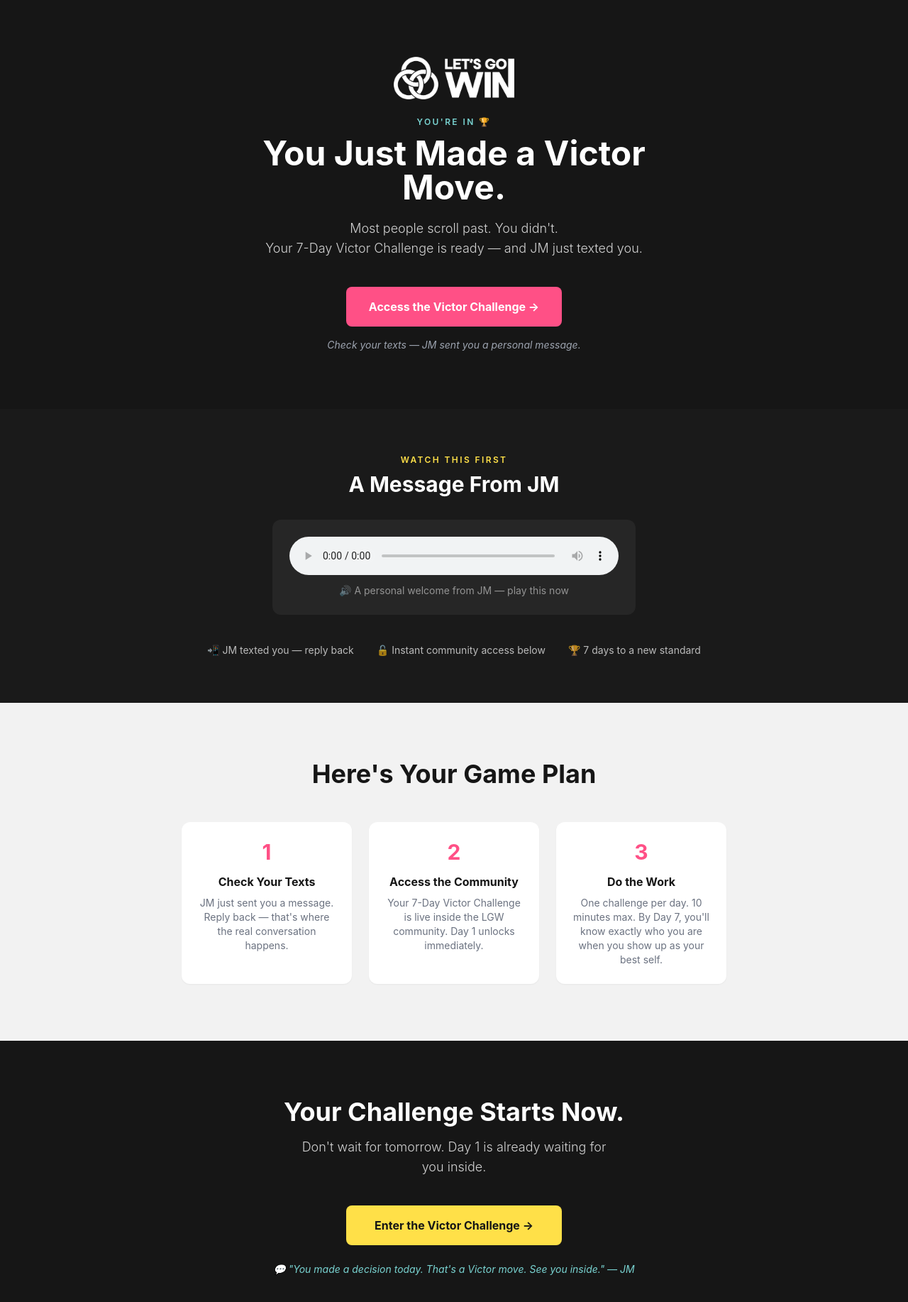
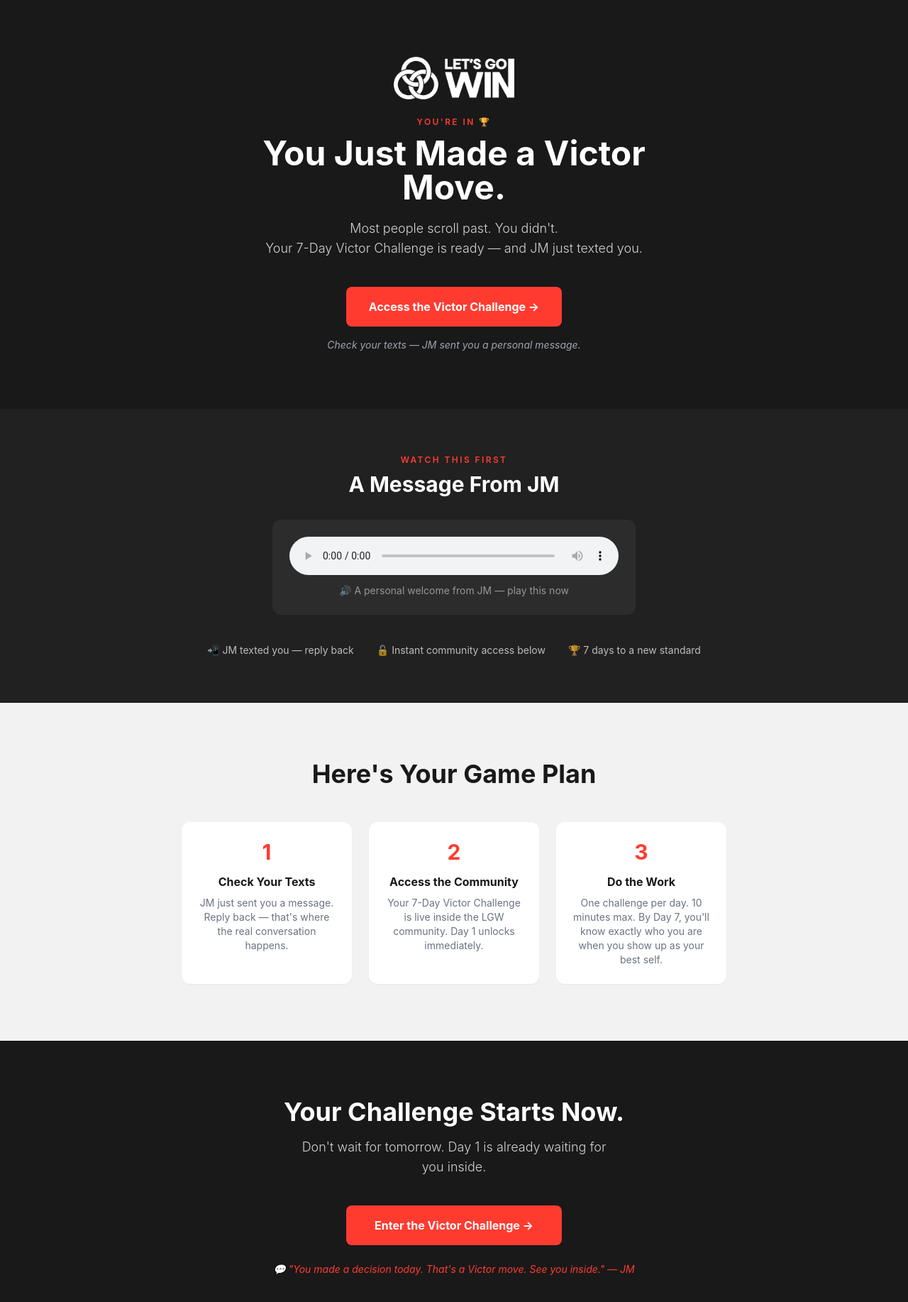
Before and after one commit to letsgowincom/victor-challenge, a Next.js app: page /victor-challenge-ty in a window 1280 px wide. Shown: the top 1834 px of the page at 71% size. Built offline with nearby package versions, Linux system fonts and the light colour scheme; no server answers.

Commit message:
Brand color update: LGW Red #FF3B30, dark bg #191919/#212121, remove off-brand pink/teal/yellow

```diff
--- a/src/app/victor-challenge-ty/page.tsx
+++ b/src/app/victor-challenge-ty/page.tsx
@@ -13,7 +13,7 @@
   return (
     <main>
       {/* ── SECTION 1: HERO ── */}
-      <section className="bg-[#161616] px-4 py-20 text-center">
+      <section className="bg-[#191919] px-4 py-20 text-center">
         {/* LGW Logo */}
         {/* eslint-disable-next-line @next/next/no-img-element */}
         <img
@@ -22,7 +22,7 @@
           className="mx-auto mb-6 h-[60px] w-auto"
         />
 
-        <p className="mb-3 text-xs font-semibold uppercase tracking-[0.2em] text-[#79d3d1]">
+        <p className="mb-3 text-xs font-semibold uppercase tracking-[0.2em] text-[#FF3B30]">
           You&apos;re In 🏆
         </p>
 
@@ -38,7 +38,7 @@
 
         <a
           href={process.env.NEXT_PUBLIC_GHL_COMMUNITY_URL || "#"}
-          className="inline-block rounded-lg bg-[#ff5086] px-8 py-4 font-bold text-white transition-opacity hover:opacity-90"
+          className="inline-block rounded-lg bg-[#FF3B30] px-8 py-4 font-bold text-white transition-opacity hover:opacity-90"
         >
           Access the Victor Challenge →
         </a>
@@ -49,8 +49,8 @@
       </section>
 
       {/* ── SECTION 2: VSL / AUDIO MESSAGE ── */}
-      <section className="bg-[#1a1a1a] px-4 py-16 text-center">
-        <p className="mb-2 text-xs font-semibold uppercase tracking-[0.2em] text-[#ffe048]">
+      <section className="bg-[#212121] px-4 py-16 text-center">
+        <p className="mb-2 text-xs font-semibold uppercase tracking-[0.2em] text-[#FF3B30]">
           Watch This First
         </p>
         <h2 className="mb-8 text-2xl font-bold text-white md:text-3xl">
@@ -82,22 +82,22 @@
 
       {/* ── SECTION 3: WHAT HAPPENS NEXT ── */}
       <section className="bg-[#f2f2f2] px-4 py-20 text-center">
-        <h2 className="mb-12 text-3xl font-bold text-[#161616] md:text-4xl">
+        <h2 className="mb-12 text-3xl font-bold text-[#191919] md:text-4xl">
           Here&apos;s Your Game Plan
         </h2>
 
         <div className="mx-auto grid max-w-3xl grid-cols-1 gap-6 md:grid-cols-3">
           <div className="rounded-xl bg-white p-6 shadow-sm">
-            <p className="mb-3 text-3xl font-bold text-[#ff5086]">1</p>
-            <h3 className="mb-2 font-bold text-[#161616]">Check Your Texts</h3>
+            <p className="mb-3 text-3xl font-bold text-[#FF3B30]">1</p>
+            <h3 className="mb-2 font-bold text-[#191919]">Check Your Texts</h3>
             <p className="text-sm text-gray-500">
               JM just sent you a message. Reply back — that&apos;s where the real
               conversation happens.
             </p>
           </div>
           <div className="rounded-xl bg-white p-6 shadow-sm">
-            <p className="mb-3 text-3xl font-bold text-[#ff5086]">2</p>
-            <h3 className="mb-2 font-bold text-[#161616]">
+            <p className="mb-3 text-3xl font-bold text-[#FF3B30]">2</p>
+            <h3 className="mb-2 font-bold text-[#191919]">
               Access the Community
             </h3>
             <p className="text-sm text-gray-500">
@@ -106,8 +106,8 @@
             </p>
           </div>
           <div className="rounded-xl bg-white p-6 shadow-sm">
-            <p className="mb-3 text-3xl font-bold text-[#ff5086]">3</p>
-            <h3 className="mb-2 font-bold text-[#161616]">Do the Work</h3>
+            <p className="mb-3 text-3xl font-bold text-[#FF3B30]">3</p>
+            <h3 className="mb-2 font-bold text-[#191919]">Do the Work</h3>
             <p className="text-sm text-gray-500">
               One challenge per day. 10 minutes max. By Day 7, you&apos;ll know
               exactly who you are when you show up as your best self.
@@ -117,7 +117,7 @@
       </section>
 
       {/* ── SECTION 4: COMMUNITY CTA ── */}
-      <section className="bg-[#161616] px-4 py-20 text-center">
+      <section className="bg-[#191919] px-4 py-20 text-center">
         <h2 className="mb-4 text-3xl font-bold text-white md:text-4xl">
           Your Challenge Starts Now.
         </h2>
@@ -126,11 +126,11 @@
         </p>
         <a
           href={process.env.NEXT_PUBLIC_GHL_COMMUNITY_URL || "#"}
-          className="inline-block rounded-lg bg-[#ffe048] px-10 py-4 font-bold text-[#161616] transition-opacity hover:opacity-90"
+          className="inline-block rounded-lg bg-[#FF3B30] px-10 py-4 font-bold text-white transition-opacity hover:opacity-90"
         >
           Enter the Victor Challenge →
         </a>
-        <p className="mt-6 text-sm italic text-[#79d3d1]">
+        <p className="mt-6 text-sm italic text-[#FF3B30]">
           💬 &quot;You made a decision today. That&apos;s a Victor move. See you
           inside.&quot; — JM
         </p>
--- a/tailwind.config.ts
+++ b/tailwind.config.ts
@@ -9,18 +9,21 @@
   theme: {
     extend: {
       colors: {
-        pink: {
-          lgw: "#ff5086",
+        // LGW Sub-brand ring colors (use per sub-brand only)
+        red: {
+          lgw: "#FF3B30",   // Let's Go Win ring
         },
-        yellow: {
-          lgw: "#ffe048",
+        gold: {
+          lgw: "#FFD700",   // Win From Within ring
         },
-        teal: {
-          lgw: "#79d3d1",
+        aqua: {
+          lgw: "#00B9C9",   // Let's Go Give ring
         },
+        // Site structural colors
         dark: {
-          lgw: "#161616",
-          "lgw-2": "#1a1a1a",
+          lgw: "#191919",
+          "lgw-2": "#212121",
+          teal: "#0F4951",
         },
       },
       fontFamily: {
```
Also changed, not shown: src/app/victor-challenge/page.tsx (+19 -19 lines).
